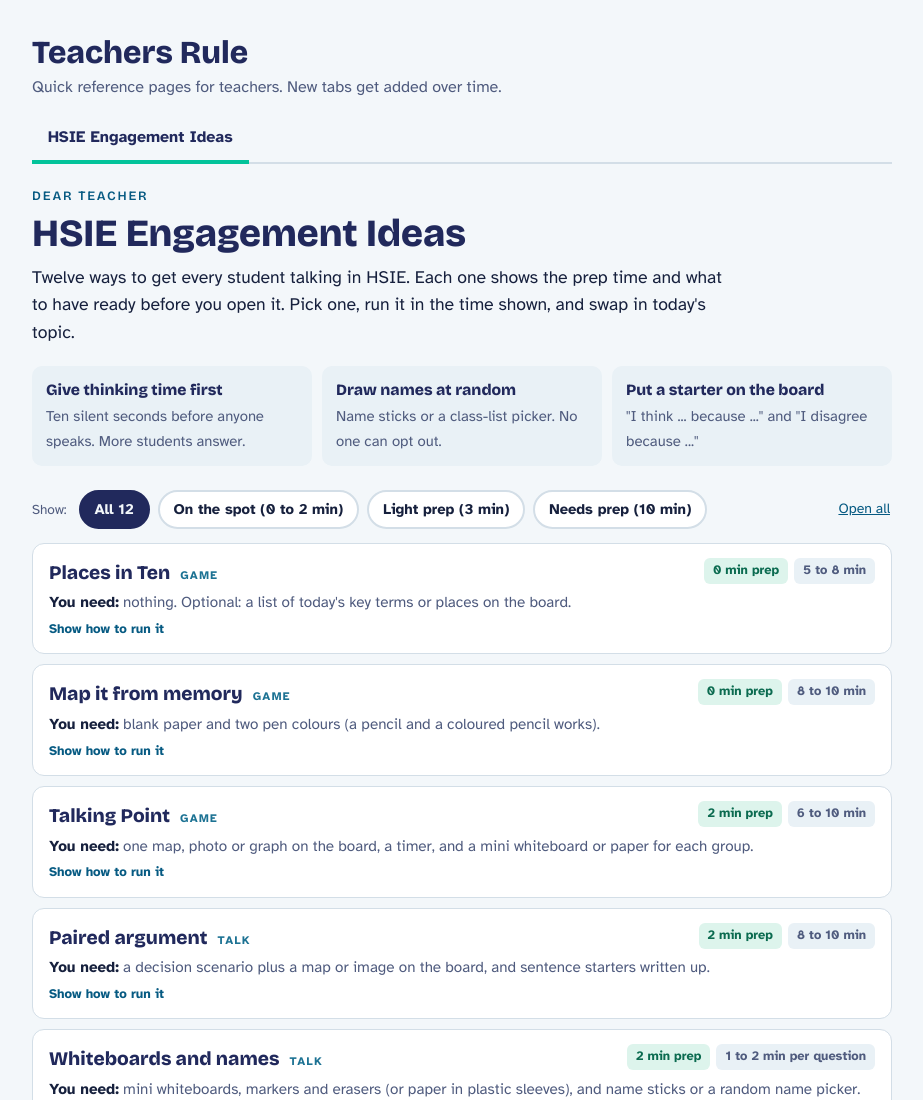
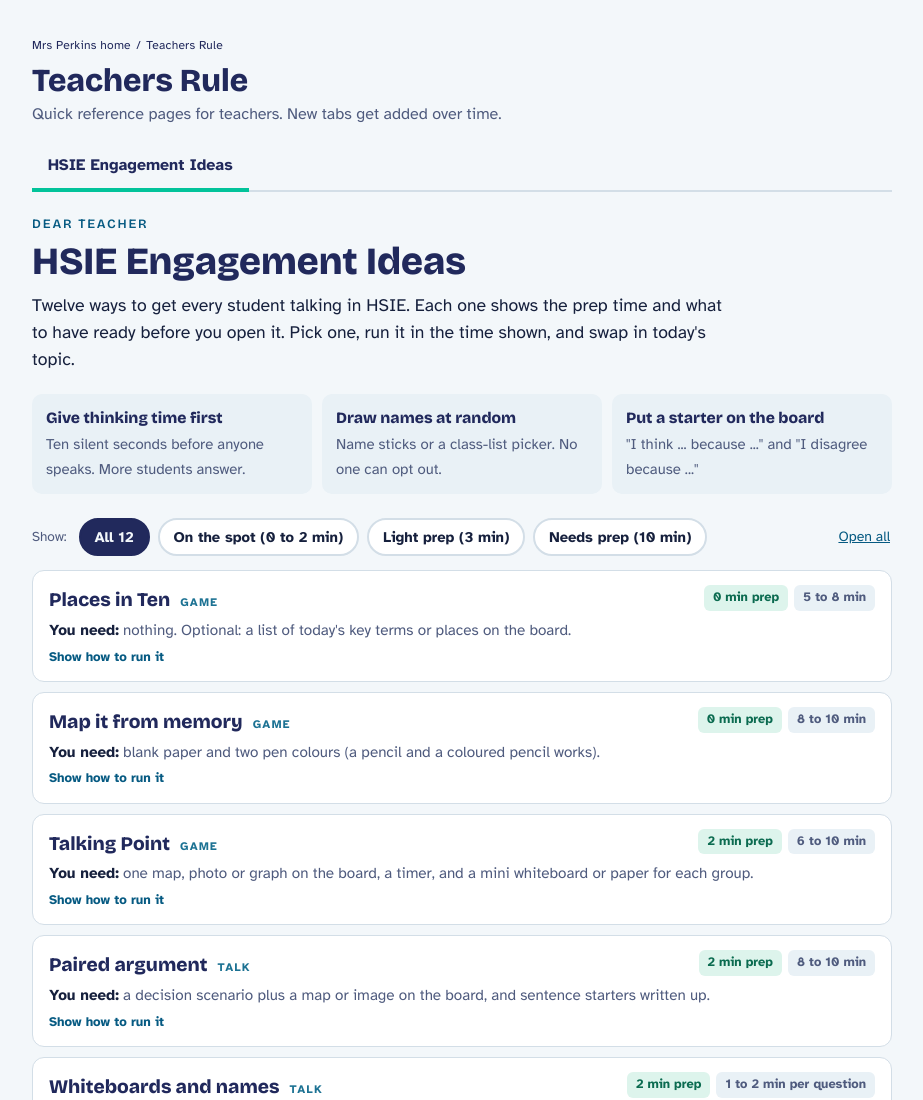
Before and after one commit to mrsperkinsteacher/teachersrule, a plain HTML site: page index.html in a window 1280 px wide. Shown: the top 1100 px of the page, without its empty margins (178-1101 px from the left). Drawn offline with nearby package versions, Linux system fonts and the light colour scheme.

Commit message:
Add 'Mrs Perkins home / Teachers Rule' line to pages
Co-Authored-By: Claude Opus 5.5 <noreply@anthropic.com>
Claude-Session: https://claude.ai/code/session_01SrXbcZjSdJ4Ez17A95Xdqk

```diff
--- a/index.html
+++ b/index.html
@@ -91,9 +91,10 @@ h2{font-family:var(--head);font-size:1.15rem;color:var(--navy);margin:30px 0 8px
 footer.site{max-width:860px;margin:36px auto 0;font-size:.85rem;color:var(--muted);border-top:1px solid var(--line);padding-top:12px}
 
 </style>
+<style id="mp-trail-css">.mp-trail{margin:0 0 .6rem!important;padding:0!important;font-size:12px!important;line-height:1.5!important;letter-spacing:.02em!important;font-weight:400!important;text-transform:none!important;text-align:inherit;white-space:nowrap;overflow:hidden;text-overflow:ellipsis;grid-column:1/-1;max-width:none}.mp-trail a{color:inherit!important;text-decoration:none!important;font:inherit!important}.mp-trail a:hover{text-decoration:underline!important}.mp-trail .mp-sep{margin:0 .45em}nav>.mp-trail{max-width:1100px;margin:0 auto!important;padding:.45rem 2rem 0!important}</style>
 </head>
 <body>
-<header class="site-head">
+<header class="site-head"><p class="mp-trail" style="color:var(--navy);opacity:1"><a href="https://mrsperkinsteacher.github.io/">Mrs Perkins home</a><span class="mp-sep">/</span><a href="https://mrsperkinsteacher.github.io/teachersrule/">Teachers Rule</a></p>
   <h1>Teachers Rule</h1>
   <p>Quick reference pages for teachers. New tabs get added over time.</p>
 </header>
```
